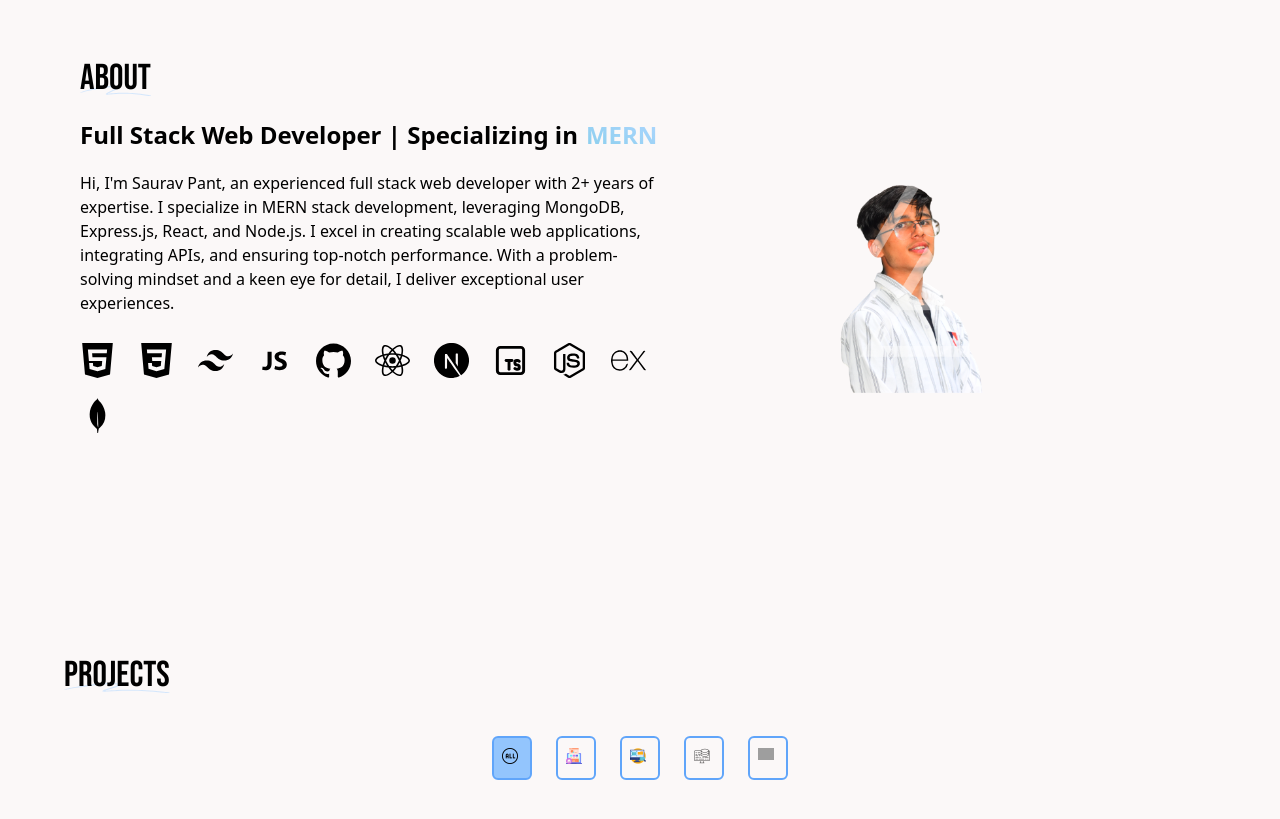
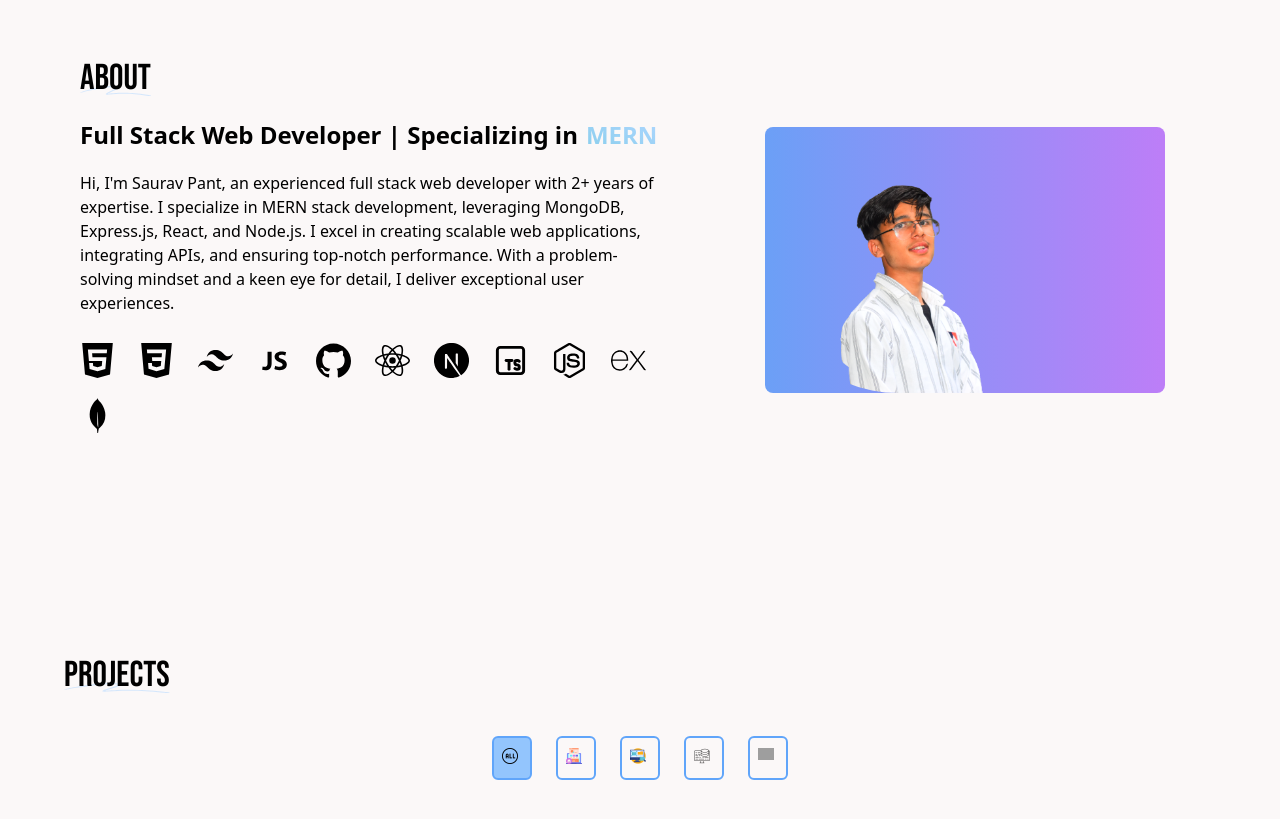
Before and after one commit to Saurav-Pant/Portfolio_New, a Next.js app in the folder portfolio/: page / in a window 1280 px wide. Shown: the part 840-1659 px from the top of the page. Built offline with nearby package versions, Linux system fonts and the light colour scheme; grey boxes are pictures that could not be loaded.

Commit message:
now time for toggle theme

```diff
--- a/portfolio/app/Components/About.tsx
+++ b/portfolio/app/Components/About.tsx
@@ -2,7 +2,7 @@
 import React from "react";
 import { Heading2 } from "./Heading_Text";
 import Image from "next/image";
-import sp from "../Assets/check.png";
+import sp from "../Assets/about_bg.png";
 import { motion } from "framer-motion";
 import { Element } from "react-scroll";
 
@@ -137,8 +137,17 @@ const About = (props: Props) => {
         </div>
 
         <div className="flex justify-center items-center md:w-1/2 sm:py-8 py-10">
-          <div>
-            <Image src={sp} alt="Saurav Pant" width={400} height={400} />
+          <div className="relative">
+            <div className="absolute inset-0 bg-gradient-to-r from-blue-500 to-purple-500 opacity-75 rounded-lg z-0"></div>
+            <div className="relative z-10">
+              <Image
+                src={sp}
+                alt="Saurav Pant"
+                width={400}
+                height={400}
+                className="rounded-full"
+              />
+            </div>
           </div>
         </div>
       </div>
```
